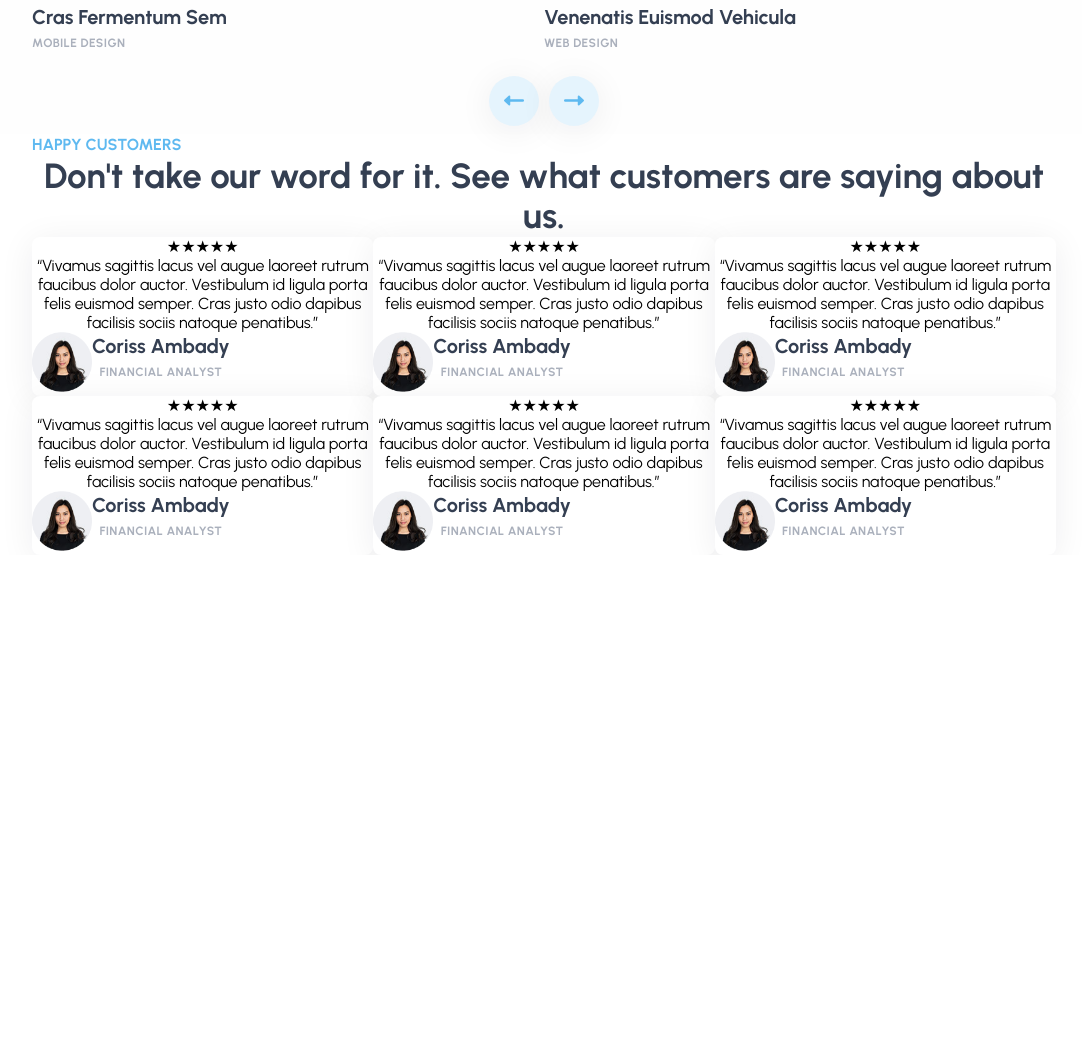
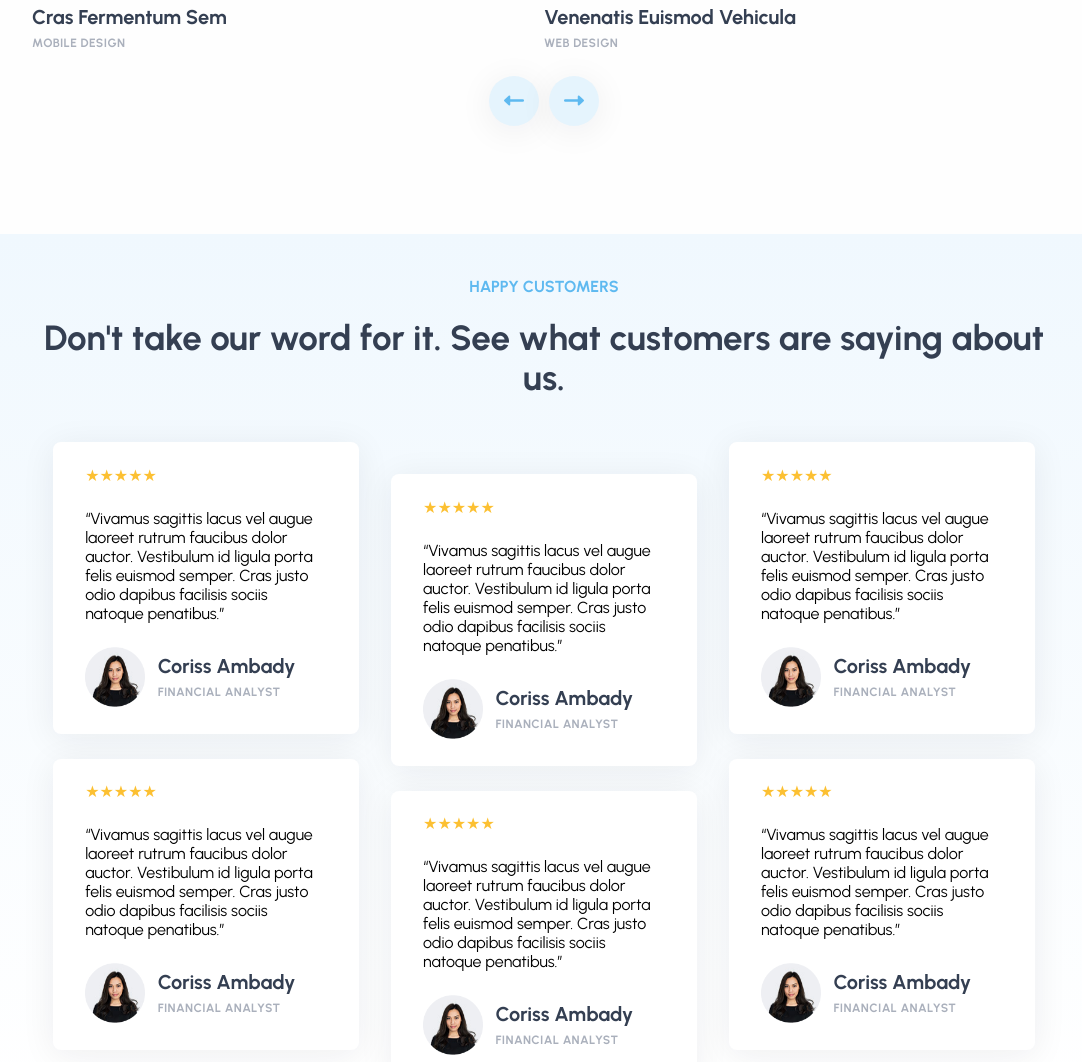
Before and after one commit to DucAudi/Traning, a website: page index.html in a window 1280 px wide. Shown: the part 3366-4428 px from the top of the page, without its empty margins (96-1178 px from the left). Before the commit the page ends 3921 px from the top, so only its background shows below. Drawn offline with Linux system fonts and the light colour scheme.

Commit message:
Update Assets

```diff
--- a/assets/css/index.css
+++ b/assets/css/index.css
@@ -64,6 +64,9 @@ header{
 
 }
 .section6{
+    width: 100%;
+    padding: 2em 0;
+    background: linear-gradient(180deg, #F0F8FE 0%, rgba(255, 255, 255, 0.0) 100%);
 
 }
 .section7{
@@ -262,7 +265,7 @@ header{
 
 /* section5 */
 .container__section5{
-    height: 1050px;
+    height: 1150px;
     flex-direction: column;
 }
 .section5__first{
@@ -386,3 +389,54 @@ header{
     align-items: center;
 
 }
+
+/* section6  */
+.container__section6{
+    height: 800px;
+}
+.section6__content{
+    height: 20%;
+}
+.section6__content>p{
+    text-align: center;
+    padding: 10px;
+}
+.section6__card{
+    height: 80%;
+    justify-content: center;
+}
+.card__column{
+    width: 33%;
+    height: 100%;
+    padding: 1em;
+    display: flex;
+    flex-direction: column;
+    justify-content: space-between;
+}
+.st6-cl-two{
+    margin-top: 2em;
+}
+.card__row{
+    height: 48%;
+    display: flex;
+    flex-direction: column;
+    justify-content: space-evenly;
+    text-align: start;
+    padding-left: 2em;
+    padding-right: 2em;
+}
+.st6-card-image{
+    width: 100%;
+    align-items: center;
+    justify-content: space-between;
+}
+.section6__card-image{
+    width: 30%;
+}
+.section6__card-content{
+    /* width: 60%; */
+    flex: 1;
+}
+.start{
+    color: #FCC032;
+}
```
